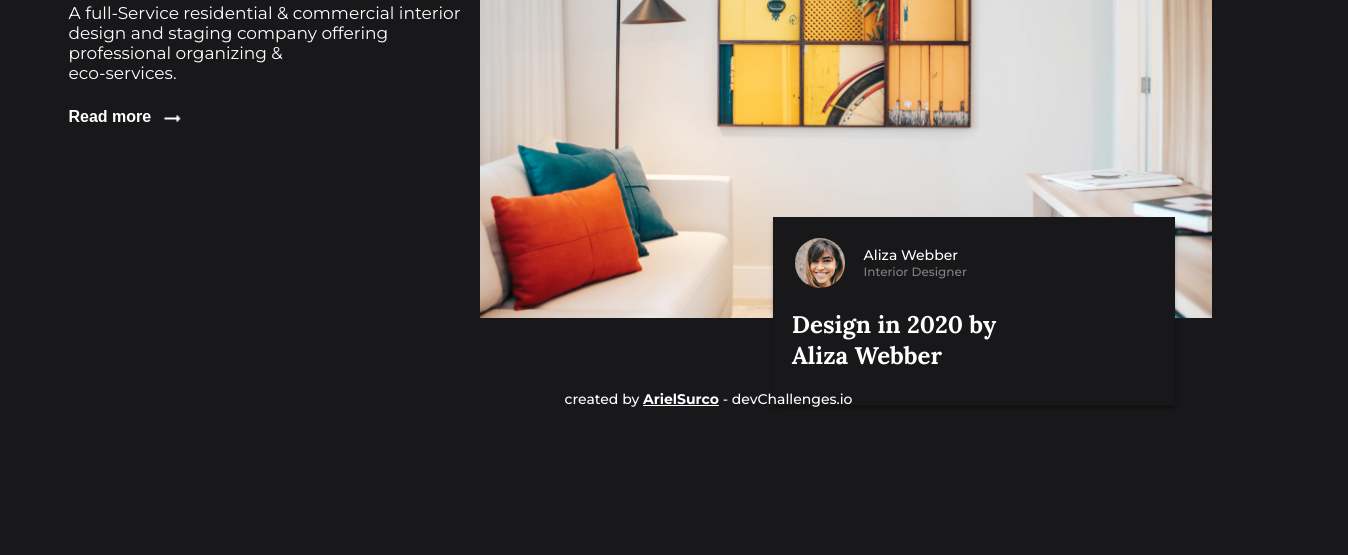
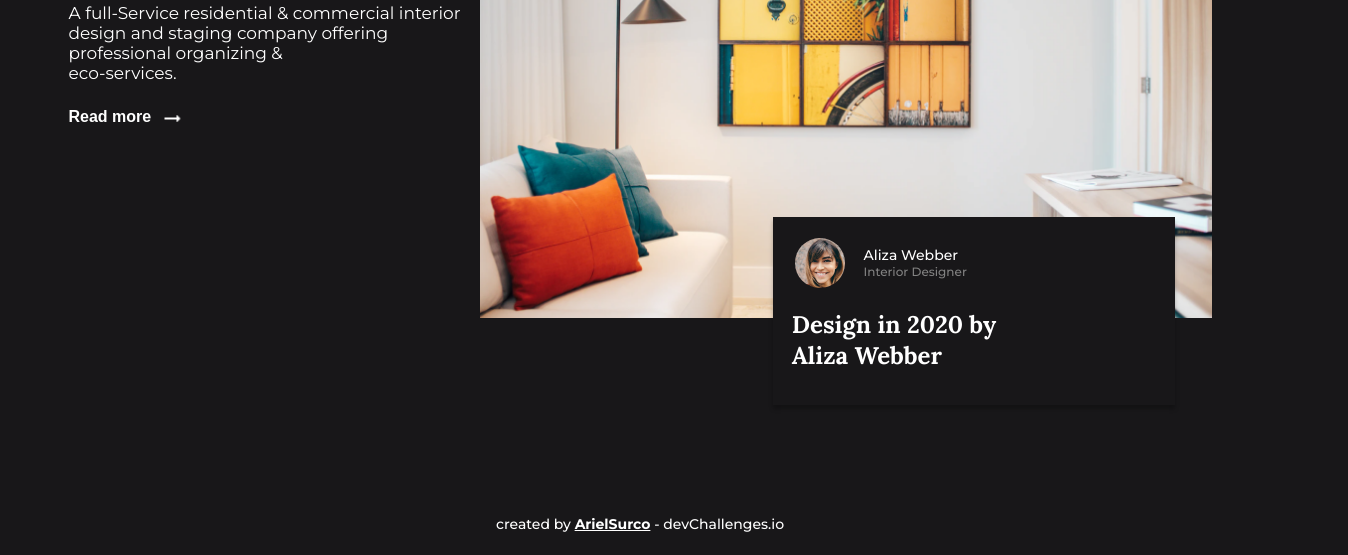
Before and after one commit to ArielSurco/interior-consultant, a plain HTML site: page index.html in a window 1280 px wide. Shown: the part 370-925 px from the top of the page, 1348 px wide, since content can reach past the window. Before the commit the page ends 800 px from the top, so only its background shows below. Drawn offline with nearby package versions, Linux system fonts and the light colour scheme.

Commit message:
Footer temporary fix

```diff
--- a/script.js
+++ b/script.js
@@ -1,8 +1,16 @@
 const hamburguer = document.querySelector(".nav .hamburguer");
 const navLinks = document.querySelector(".nav .nav-links");
 const body = document.querySelector("body");
+
 hamburguer.addEventListener("click", () => {
     hamburguer.classList.toggle("transform");
     navLinks.classList.toggle("open");
     body.classList.toggle("hamburguer-open");
 })
+
+const positionFooter = () => {
+    const footer = document.querySelector(".footer");
+    footer.style.position = (body.offsetHeight < innerHeight) ? "initial" : "relative";
+}
+
+window.addEventListener("load", positionFooter);
--- a/style.css
+++ b/style.css
@@ -16,11 +16,13 @@ html {
 }
 
 body {
-  background-color: var(--bg-color);
+  display: flex;
+  flex-direction: column;
   width: 93.6vw;
   max-width: 1286px;
   margin: 0 auto;
   color: var(--text-color);
+  background-color: var(--bg-color);
 }
 
 body.hamburguer-open {
@@ -233,14 +235,18 @@ body.hamburguer-open {
 }
 
 .footer {
-  position: absolute;
-  bottom: 0;
+  position: relative;
   width: 100%;
-  height: 40px;
+  height: 190px;
   text-align: center;
 }
 
 .author {
+  width: 100%;
+  height: 40px;
+  position: absolute;
+  bottom: 0;
+  left: 0;
   color: var(--text-color);
   font-family: "Montserrat", sans-serif;
   font-size: 1.4rem;
@@ -310,6 +316,10 @@ body.hamburguer-open {
   .design-designer .design-date {
     font-size: 2.4rem;
   }
+
+  .footer {
+    height: 235px;
+  }
 }
 
 @media (min-width: 1440px) {
@@ -325,4 +335,8 @@ body.hamburguer-open {
   .main .information .information__read-more {
     font-size: 1.8rem;
   }
+
+  .footer {
+    height: 280px;
+  }
 }
```
